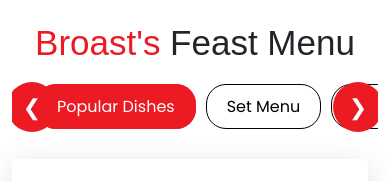
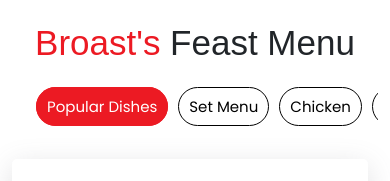
Before and after one commit to SadmanSalim/Broast-Cafe, a plain HTML site: page menu.html in a window 390 px wide. Shown: the part 128-309 px from the top of the page. Drawn offline with Linux system fonts and the light colour scheme; no server answers; a web font is replaced by a local one.

Commit message:
Enhance menu layout by adjusting button visibility for better responsiveness and add padding and font size to menu category links

```diff
--- a/assets/css/responsive.css
+++ b/assets/css/responsive.css
@@ -98,4 +98,8 @@
       .btn-send {
         padding: 10px 150px;
       }
+      #menu .header .menu-category li a {
+        padding: 8px 10px;
+        font-size: 15px;
+      }
 }
--- a/menu.html
+++ b/menu.html
@@ -121,7 +121,7 @@
                 <div class="header">
                     <h3 class="text-center"><span>Broast's</span> Feast Menu</h3>
                     <div class="menu-wrapper">
-                        <button class="scroll-btn left" onclick="scrollMenu(-200)">&#10094;</button>
+                        <button class="scroll-btn left d-none d-lg-block" onclick="scrollMenu(-200)">&#10094;</button>
                         <ul class="menu-category ms-4" id="menuCategory">
                           <li><a class="active" href="#">Popular Dishes</a></li>
                           <li><a href="#">Set Menu</a></li>
@@ -135,7 +135,7 @@
                           <li><a href="#">Soups</a></li>
                           <li><a href="#">Salads</a></li>
                         </ul>
-                        <button class="scroll-btn right" onclick="scrollMenu(200)">&#10095;</button>
+                        <button class="scroll-btn right d-none d-lg-block" onclick="scrollMenu(200)">&#10095;</button>
                       </div>
                 </div>
 
```
